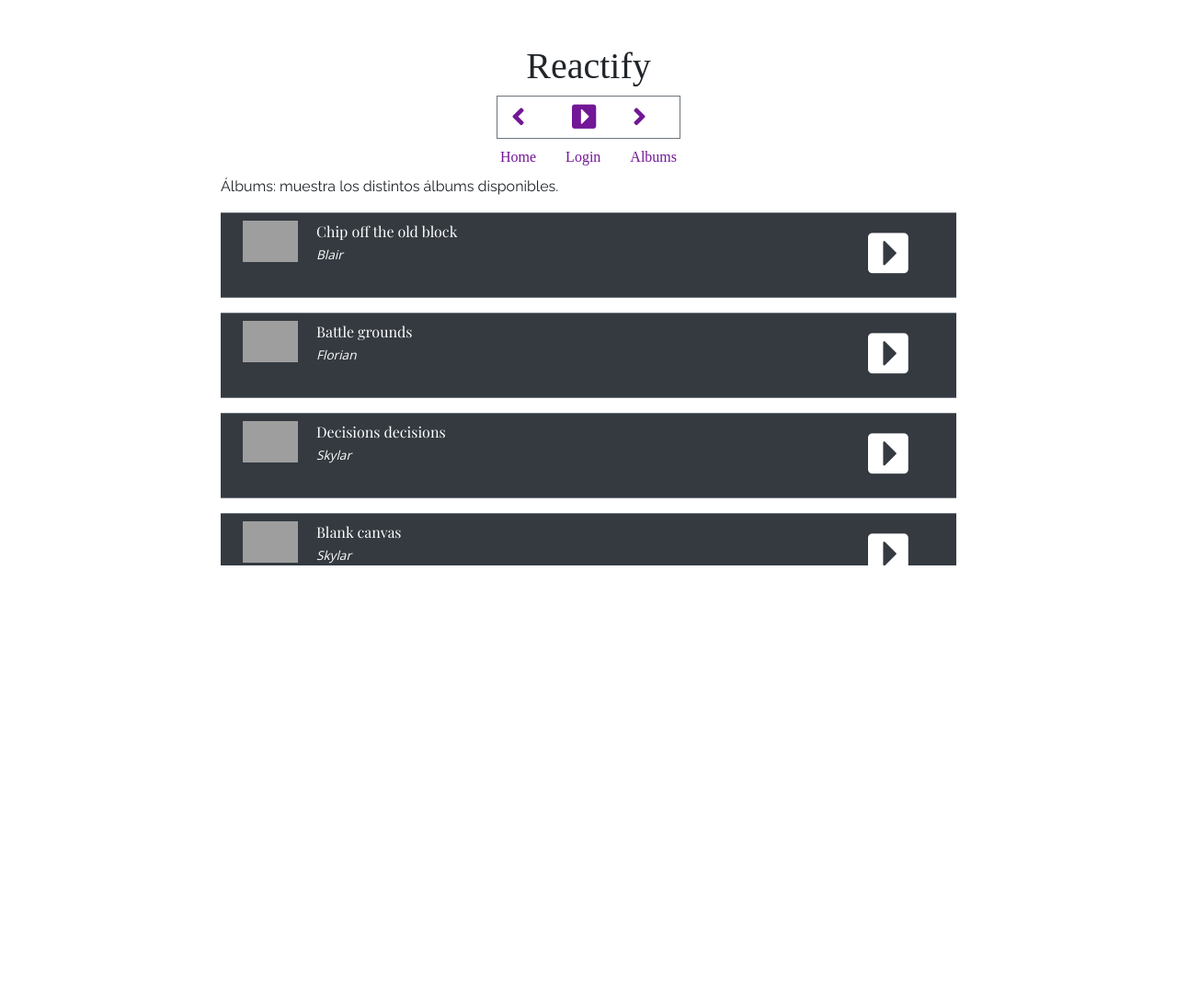
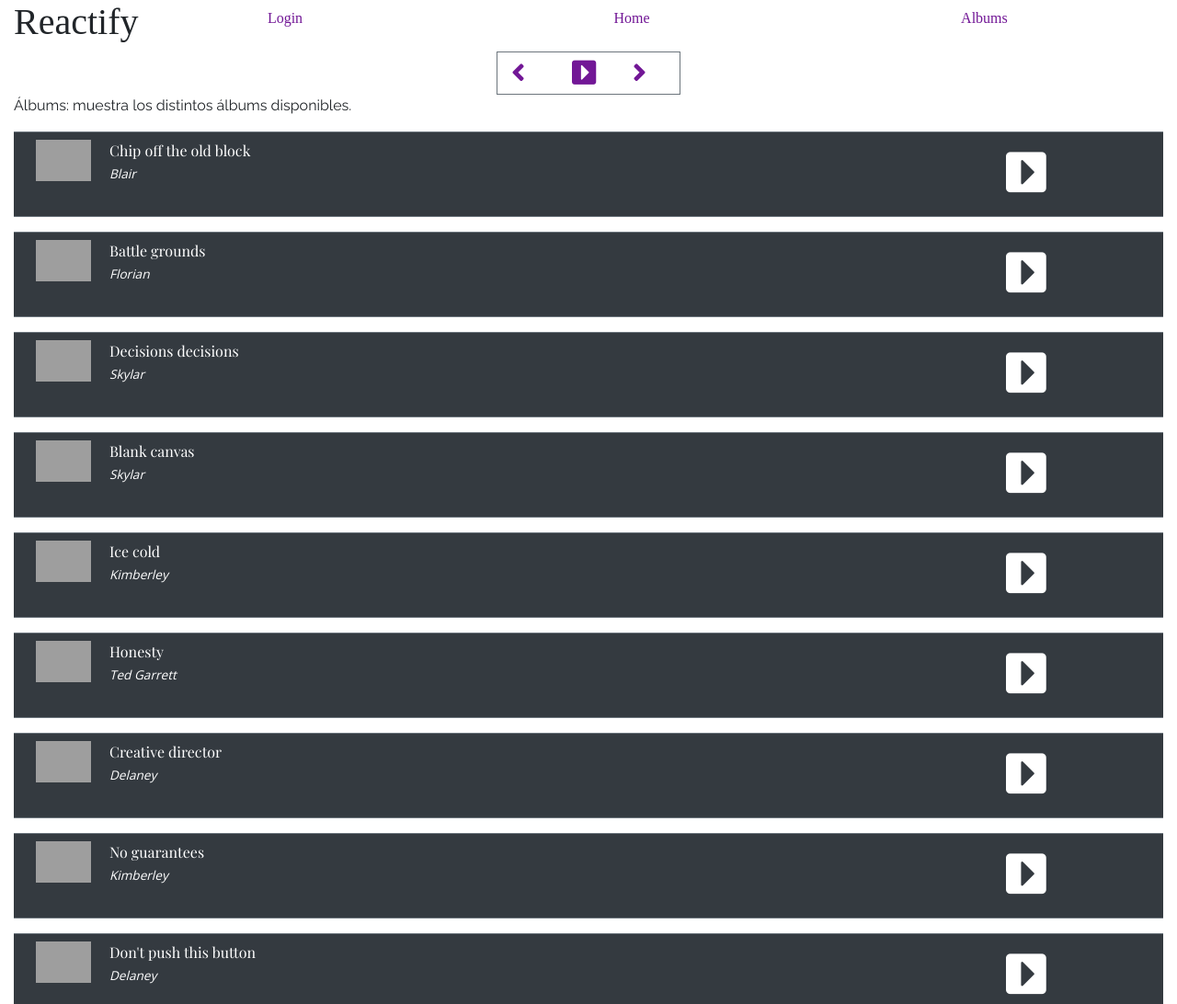
Before and after one commit to TrainingIT-REACT/Esther_Ibanez, a React app: page /albums in a window 1280 px wide. Shown: the top 1092 px of the page at 92% size. Before the commit the page ends 800 px from the top, so only its background shows below. Built offline with nearby package versions, Linux system fonts and the light colour scheme; data requests are answered from the project's data file; grey boxes are pictures that could not be loaded; a web font is replaced by a local one.

Commit message:
Added AlbumDetail Route and clean code

```diff
--- a/src/App/App.css
+++ b/src/App/App.css
@@ -1,6 +1,4 @@
 .App {
-  margin: 3em auto;
-  max-width: 50em;
   font-family: 'Raleway', sans-serif;
 }
 
@@ -22,7 +20,6 @@
 ul.albums {
   margin: 0;
   padding: 0;
-  max-height: 50vh;
   overflow-y: auto;
   overflow-x: hidden;
 }
--- a/src/App/App.js
+++ b/src/App/App.js
@@ -1,5 +1,5 @@
 import React, { lazy } from 'react';
-import { BrowserRouter as Router, Route, NavLink } from "react-router-dom";
+import { BrowserRouter as Router, Route, NavLink, Switch } from "react-router-dom";
 import { connect } from 'react-redux';
 
 import Login from './Pages/Login';
@@ -10,44 +10,54 @@ import Loader from './Services/Loader';
 // Css
 import './App.css';
 
+const AlbumDetail = lazy(() => import('./Pages/AlbumDetail'));
 const Albums = lazy(() => import('./Pages/Albums'));
 
 const App = ({ user }) => {
   return (
     <Router>
       <div className="App">
-        <h1>Reactify</h1>
+        <div className="row">
+          <div className="col col-sm-1"><h1>Reactify</h1></div>
+          <div className="col co-sm-11">
+            <ul className="nav justify-content-around">
+              <li className="nav-item">
+                <NavLink className="nav-link" activeClassName="active" to="/login">
+                  {user.signedIn ? 'Profile' : 'Login'}
+                </NavLink>
+              </li>
+              <li className="nav-item">
+                <NavLink exact className="nav-link active" activeClassName="active" to="/">Home</NavLink>
+              </li>
+              <li className="nav-item">
+                <NavLink className="nav-link" activeClassName="active" to="/albums">Albums</NavLink>
+              </li>
+            </ul>
+          </div>
+        </div>
+
         <div>
           <div className="row player border border-secondary ">
             <div className="col">
-              <a href="#"><i className="fas fa-angle-left"></i></a>
+              <a href="#back"><i className="fas fa-angle-left"></i></a>
             </div>
             <div className="col">
-              <a href="#"><i className="fas fa-caret-square-right"></i></a>
+              <a href="#play"><i className="fas fa-caret-square-right"></i></a>
             </div>
             <div className="col">
-              <a href="#"><i className="fas fa-angle-right"></i></a>
+              <a href="#forward"><i className="fas fa-angle-right"></i></a>
             </div>
           </div>
         </div>
 
-        <ul className="nav justify-content-center">
-          <li className="nav-item">
-            <NavLink exact className="nav-link active" activeClassName="active" to="/">Home</NavLink>
-          </li>
-          <li className="nav-item">
-            <NavLink className="nav-link" activeClassName="active" to="/login">
-              {user.signedIn ? 'Profile' : 'Login'}
-            </NavLink>
-          </li>
-          <li className="nav-item">
-            <NavLink className="nav-link" activeClassName="active" to="/albums">Albums</NavLink>
-          </li>
-        </ul>
 
-        <Route exact path="/" exact component={Home}/>
-        <Route path="/login" component={user.signedIn ? Profile : Login}/>
-        <Route path="/albums" component={Loader(Albums)}/>
+
+        <Switch>
+          <Route path="/" exact component={Home}/>
+          <Route path="/login" component={user.signedIn ? Profile : Login}/>
+          <Route exact path="/albums" component={Loader(Albums)}/>
+          <Route path="/albums/:id([0-9]*)" component={Loader(AlbumDetail)}/>
+        </Switch>
     </div>
   </Router>
   );
--- a/src/App/Model/Album.js
+++ b/src/App/Model/Album.js
@@ -1,9 +1,30 @@
-import React, { Component } from 'react';
+import React, {Component} from 'react';
+import { BrowserRouter as Router } from "react-router-dom";
 
 class Album extends Component {
+    constructor(props) {
+        super(props);
+
+        this.onAlbum = this.onAlbum.bind(this);
+        this.onPlayAlbum = this.onPlayAlbum.bind(this);
+    }
+
+    onAlbum(e) {
+        e.preventDefault();
+        //this.props.match history location
+        this.props.history.push(`${this.props.match.url}/${this.props.album.id}`);
+    }
+
+    onPlayAlbum(e) {
+        e.preventDefault();
+        console.log('play ', this.props.album.id);
+    }
+
     render() {
-        return <div className="album row">
-            <a href="#detallesalbum" className="d-block p-2 bg-dark text-white col col-sm-10">
+        return <Router>
+            <div className="album row">
+                <a href={`${this.props.match.url}/${this.props.album.name}`} onClick={this.onAlbum}
+                   className="d-block p-2 bg-dark text-white col col-sm-10">
                     <img src={this.props.album.cover} alt={this.props.album.name} className="cover"/>
                     <div>
                         <span className="name">{this.props.album.name}</span>
@@ -12,9 +33,12 @@ class Album extends Component {
                     </div>
                 </a>
                 <div className="col col-sm-2 d-block p-2 bg-dark text-white">
-                <a href="#reproduciralbum" className="album-play"><i className="fas fa-caret-square-right"></i></a>
+                    <a  href={`${this.props.match.url}/${this.props.album.name}/play`} onClick={this.onPlayAlbum} className="album-play">
+                        <i className="fas fa-caret-square-right"></i>
+                    </a>
                 </div>
             </div>
+        </Router>
     }
 }
 
--- a/src/App/Model/AlbumList.js
+++ b/src/App/Model/AlbumList.js
@@ -2,13 +2,16 @@ import React, { Fragment } from 'react';
 
 import Album from './Album';
 
-const AlbumList = ({ albums }) => (
+const AlbumList = ({ albums, history, location, match }) => (
   <ul className="albums">
     {albums.map(album => {
       return (
         <Fragment key={album.id}>
         <li key={album.id} className="border border-secondary">
-          <Album album={album} />
+          <Album album={album}
+                 history={history}
+                 location={location}
+                 match={match} />
         </li>
         </Fragment>
       );
--- /dev/null
+++ b/src/App/Pages/AlbumDetail.js
@@ -0,0 +1,9 @@
+import React from 'react';
+
+const AlbumDetail = () => {
+    return (
+      <div>Este es el detalle del album</div>
+    );
+  }
+
+  export default AlbumDetail;
--- a/src/App/Pages/Albums.js
+++ b/src/App/Pages/Albums.js
@@ -1,7 +1,6 @@
 import React, { Component } from 'react';
 
 import AlbumList from '../Model/AlbumList';
-import Loader from '../Services/Loader';
 
 class Albums extends Component {
     constructor(props) {
@@ -30,7 +29,12 @@ class Albums extends Component {
     render() {
         return <div>
             Álbums: muestra los distintos álbums disponibles.
-            { this.state.loading ? <p>Cargando...</p> : <AlbumList albums={this.state.albums} /> }
+            { this.state.loading ?
+                <p>Cargando...</p> :
+                <AlbumList albums={this.state.albums}
+                           history={this.props.history}
+                           location={this.props.location}
+                           match={this.props.match} /> }
         </div>
     }
 
--- a/src/App/Pages/Home.js
+++ b/src/App/Pages/Home.js
@@ -1,10 +1,6 @@
 import React, { Component } from 'react';
 
 class Home extends Component {
-    constructor(props) {
-        super(props);
-    }
-
     render() {
         return <div>
         Inicio: se muestra el listado de música recomendada.
--- a/src/App/Pages/Profile.js
+++ b/src/App/Pages/Profile.js
@@ -1,10 +1,6 @@
 import React, { Component } from 'react';
 
 class Profile extends Component {
-    constructor(props) {
-        super(props);
-    }
-
     render() {
         return <>
                 Aquí mostrar el perfil del usuario. historico de canciones y albunes visitados nombre de usuario etc 👆
```
Also changed, not shown: src/App/contexts/user.js (deleted, +0 -8 lines). Lines whose indentation alone changed are shown as unchanged.
